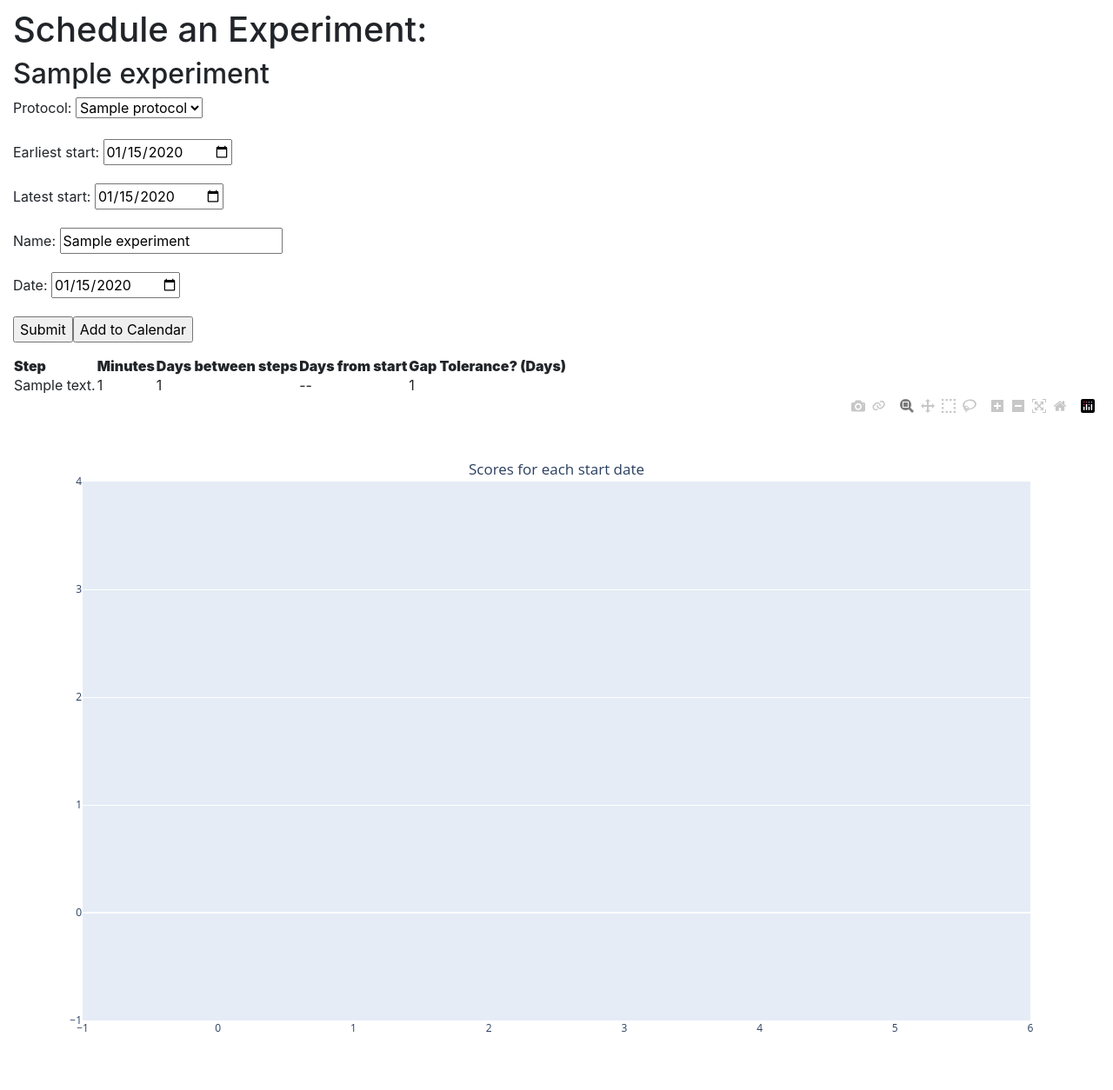
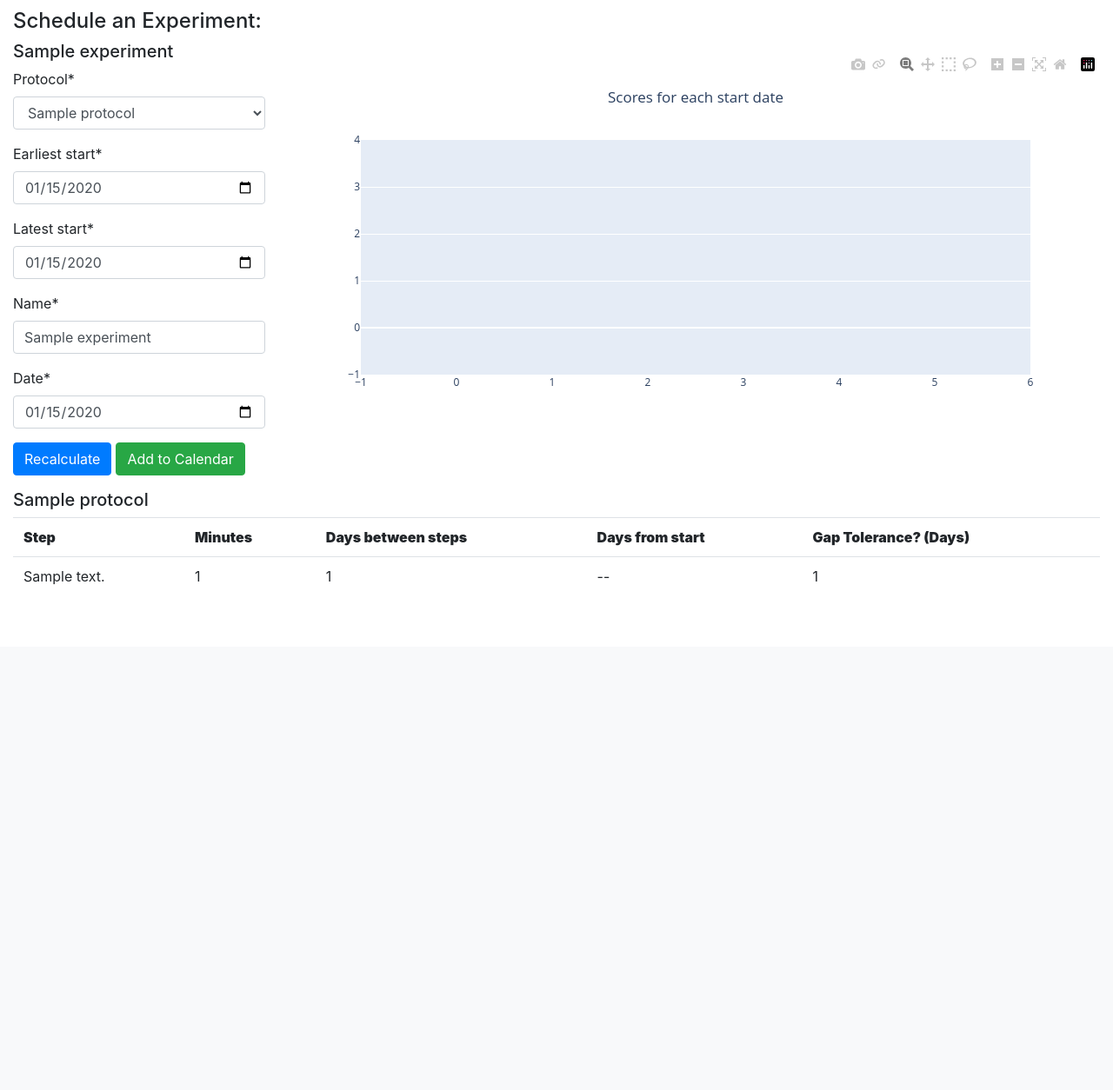
Before and after one commit to jmattick/experiment_planner, a Django app: page /protocols/scheduler/1/ in a window 1280 px wide. Shown: the part 56-1310 px from the top of the page at 87% size. After the commit the page ends 728 px from the top, so only its background shows below. Run offline with Django 3.2, Linux system fonts and the light colour scheme; tables that the repository leaves empty hold one stand-in row (values such as "Sample post"); some libraries are stand-ins or nearby versions.

Commit message:
update scheduler css

```diff
--- a/protocols/static/protocols/style.css
+++ b/protocols/static/protocols/style.css
@@ -6,6 +6,10 @@
 /*body {
     font-family: Arial, Helvetica, sans-serif;
 }*/
+
+#add_cal {
+    margin-left: 5px;
+}
 
 .container-fluid {
     min-height: 90%;
@@ -64,7 +68,7 @@
     vertical-align: top;
 }
 
-.events {
+.events, #schedule_form {
     margin: 0px auto;
     max-width: 500px;
 }
--- a/protocols/templates/protocols/scheduler_options.html
+++ b/protocols/templates/protocols/scheduler_options.html
@@ -1,10 +1,11 @@
 {% include "./header.html" %}
+{% load crispy_forms_tags %}
 <div class = "main">
-
-        <div id = "scheduler">
-            <h1>Schedule an Experiment:</h1>
+    <div class = "row align-items-center">
+        <div id = "scheduler" class = "col col-lg-3">
+            <h4>Schedule an Experiment:</h4>
             {% block content %}
-            <h2>{{experiment.name}}</h2>
+            <h5>{{experiment.name}}</h5>
 <!--            <p>{{experiment.protocol}}</p>
             <p>{{experiment.earliest_start}}</p>
             <p>{{experiment.latest_start}}</p>-->
@@ -12,12 +13,19 @@
             <form method = "post">
                 {% csrf_token %}
 
-                    {{form.as_p}}
+                    {{form | crispy}}
 
-                <input type="submit" value="Submit"><input type="submit" name="add_calendar" value="Add to Calendar">
+                <input class = "btn btn-primary" type="submit" value="Recalculate"><input id = "add_cal" class = "btn btn-success" type="submit" name="add_calendar" value="Add to Calendar">
             </form>
-
-            <table class="white-background">
+        </div>
+        <div class = "col col-lg-9" id = "containerChart">
+            {{graph | safe}}
+        </div>
+    </div>
+    <div class = "row">
+        <div id = "protocol_info" class = "col">
+            <h5>{{experiment.protocol.name}}</h5>
+            <table class="table table-responsive-sm">
                 <tr>
                     <th><strong>Step</strong></th>
                     <th><strong>Minutes</strong></th>
@@ -39,16 +47,9 @@
                         <td>{{step.gap_days}}</td>
                     </tr>
                 {% endfor %}
-
             </table>
-
-
             {% endblock %}
-
         </div>
-        <div id = "containerChart">
-                {{graph | safe}}
-            </div>
-
+    </div>
 </div>
 {% include "./footer.html" %}
```
Also changed, not shown: protocols/templates/protocols/scheduler.html (+8 -5 lines).
